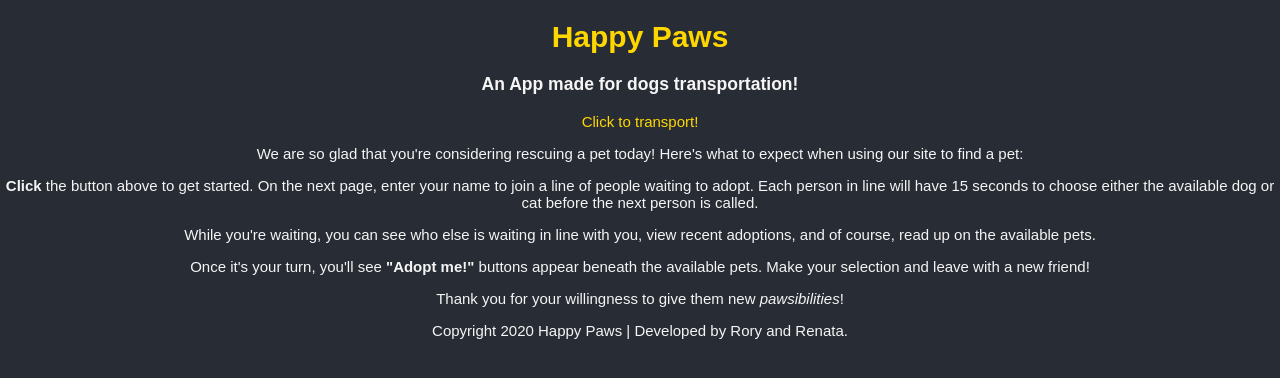
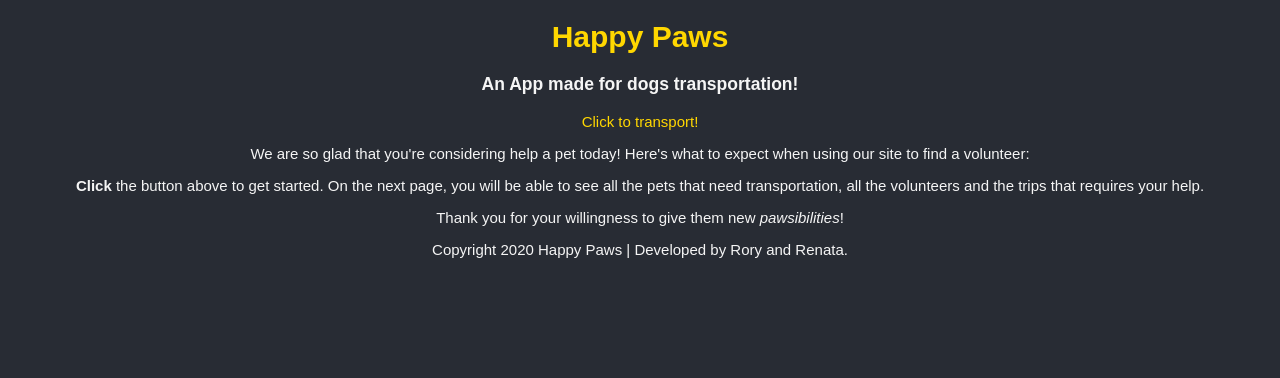
Before and after one commit to SharkDemon/happy-paws, a React (Create React App) app in the folder frontend/: page / in a window 1280 px wide. Shown: the top 378 px of the page. Built offline with nearby package versions, Linux system fonts and the light colour scheme; a web font is replaced by a local one.

Commit message:
changed the intro/landing

```diff
--- a/frontend/src/Landing/Landing.js
+++ b/frontend/src/Landing/Landing.js
@@ -13,16 +13,10 @@ const landing = () => {
                 </Link>
             </div>
             <p id='landingText' className='landingText'>
-                We are so glad that you're considering rescuing a pet today! Here's what to expect when using our site to find a pet:
+                We are so glad that you're considering help a pet today! Here's what to expect when using our site to find a volunteer:
             </p>
             <p className='landingText'>
-                <b className='yellow'>Click </b>the button above to get started. On the next page, enter your name to join a line of people waiting to adopt. Each person in line will have 15 seconds to choose either the available dog or cat before the next person is called.
-            </p>
-            <p className='landingText'>
-                While you're waiting, you can see who else is waiting in line with you, view recent adoptions, and of course, read up on the available pets.
-            </p>
-            <p className='landingText'>
-                Once it's your turn, you'll see <b className='yellow'>"Adopt me!"</b> buttons appear beneath the available pets. Make your selection and leave with a new friend!
+                <b className='yellow'>Click </b>the button above to get started. On the next page, you will be able to see all the pets that need transportation, all the volunteers and the trips that requires your help.
             </p>
             <p className='landingText'>
                 Thank you for your willingness to give them new <em className='yellow'>pawsibilities</em>!
```
